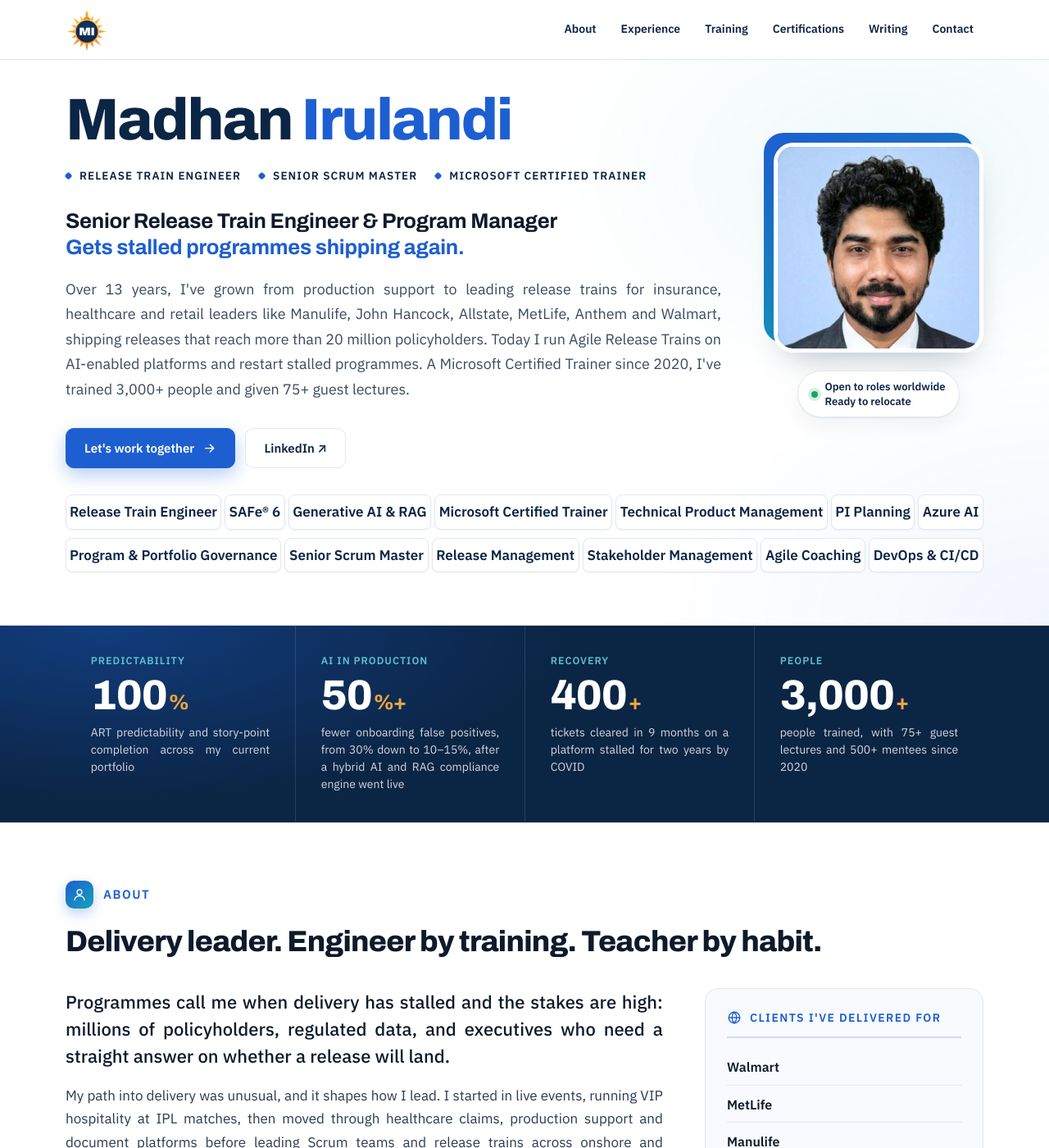
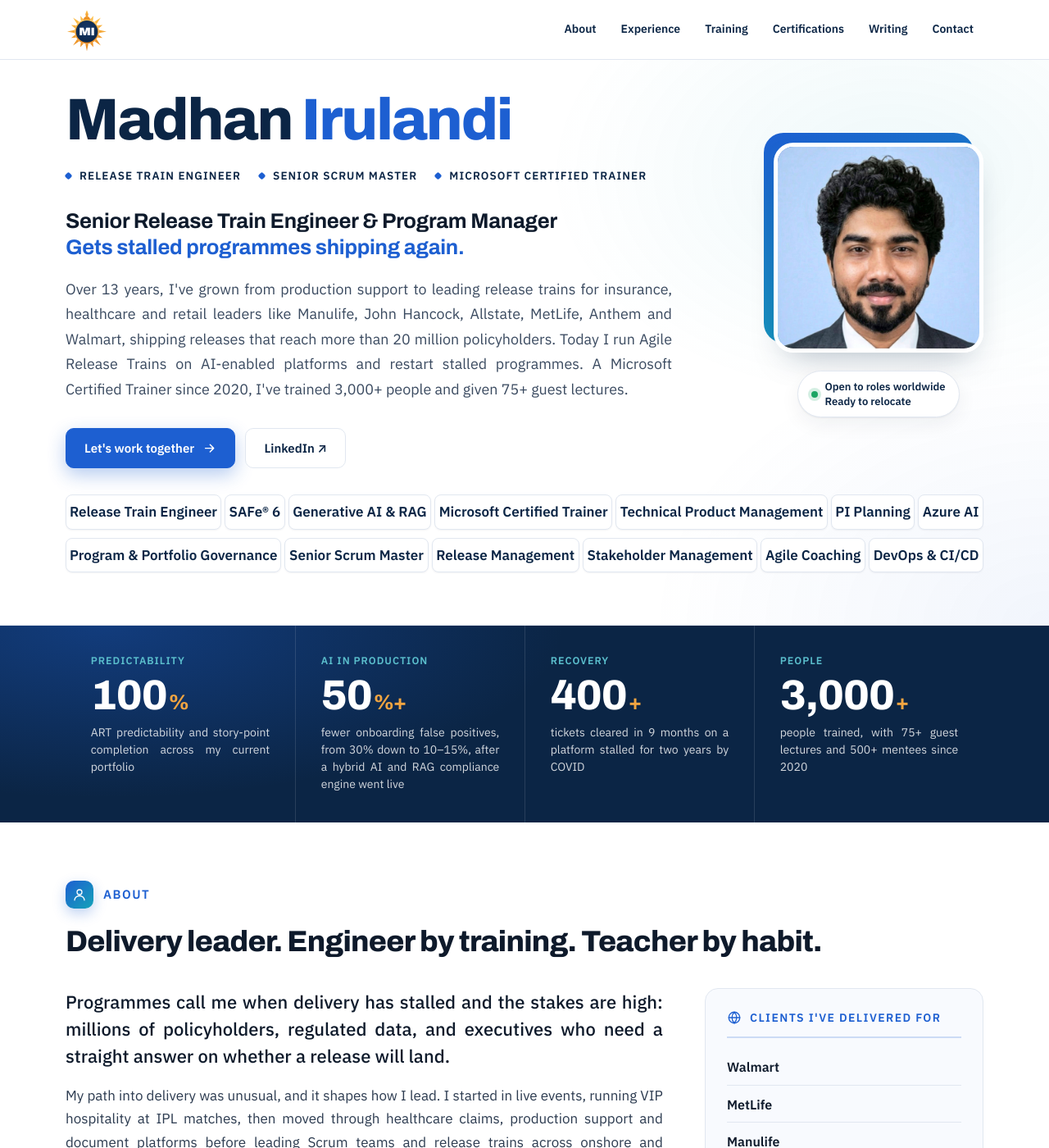
Before and after one commit to Madhan-I/Madhan-I.github.io, a Jekyll site: the page built from index.html, in a window 1280 px wide and 1400 px high. Shown: the whole window at 82% size. Built offline with Jekyll 4.4.1, drawn with Linux system fonts in a browser that asks for light colours.

Commit message:
Balance hero intro into five even lines
Co-Authored-By: Claude Opus 5.5 <noreply@anthropic.com>
Claude-Session: https://claude.ai/code/session_01MFRrTt7LBDdX57m85KHNGp

```diff
--- a/assets/css/style.css
+++ b/assets/css/style.css
@@ -438,7 +438,7 @@ nav .wrap { padding-block: 10px; }
 /* Education & awards: issuer · date on line 1, description on line 2 */
 .rows li > span.d2, .abody > span.d2 { margin-top: 2px; }
 .rows li > span.d2::first-letter, .abody > span.d2::first-letter { text-transform: uppercase; }
-.rows .nw, .abody .nw { white-space: nowrap; }
+.rows .nw, .abody .nw, .lede .nw { white-space: nowrap; }
 @media (min-width: 1280px) { .chip-row { gap: 4px; } .chip-row .chip { font-size: 17px; padding: 10px 4px; } .chip-row .chip:first-child { padding: 10px 4px; } }
 @media (min-width: 900px) and (max-width: 1023px) { .chip-row { gap: 4px; } .chip-row .chip { font-size: 10.5px; padding: 7px 5px; } }
 /* First box in each row keeps its natural width, so both rows start their text at the same point */
@@ -446,7 +446,7 @@ nav .wrap { padding-block: 10px; }
 .rows li > span.subj { color: var(--ink); font-weight: 500; font-size: 15px; margin-top: 2px; }
 
 /* Hero intro: straight edges on both sides (justified) on wider screens */
-@media (min-width: 761px) { .hero-copy .lede { text-align: justify; text-justify: inter-word; max-width: none; } }
+@media (min-width: 761px) { .hero-copy .lede { text-align: justify; text-justify: inter-word; max-width: 740px; } }
 
 /* Hero name one step smaller */
 .hero-copy h1 { font-size: clamp(40px, 5.6vw, 76px); }
--- a/index.html
+++ b/index.html
@@ -11,7 +11,7 @@ layout: default
       <h1>{{ p.name_first }} <span class="last">{{ p.name_last }}</span></h1>
       {% if p.roles %}<p class="roles">{% for r in p.roles %}<span>{{ r }}</span>{% endfor %}</p>{% endif %}
       <p class="role"><span class="role-1">{{ p.headline }}</span> <span class="role-2">{% if p.headline_join != "" %}{{ p.headline_join }} {% endif %}<em>{{ p.headline_highlight }}</em></span></p>
-      <p class="lede">{{ p.intro }}</p>
+      <p class="lede">{{ p.intro | replace: "AI-enabled", '<span class="nw">AI-enabled</span>' }}</p>
       <div class="ctas">
         <a class="btn primary" data-goatcounter-click="click-hero-email" href="mailto:{{ p.email }}?subject=Opportunity%20for%20{{ p.name_first }}">Let's work together <svg class="ic" aria-hidden="true"><use href="#i-arrow"/></svg></a>
         {% if p.resume_file != "" %}<a class="btn" data-goatcounter-click="click-hero-resume" href="{{ '/assets/resume/' | append: p.resume_file | relative_url }}" download>Download resume</a>{% endif %}
```
